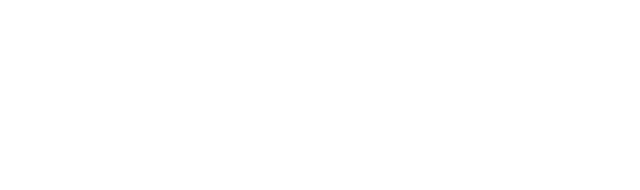
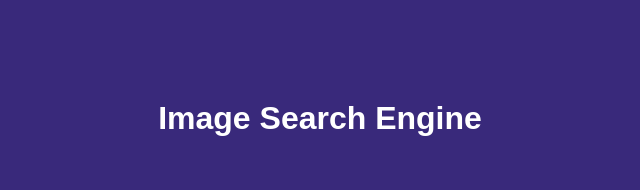
Before and after one commit to Vikalp-Mishra03/Image_search_engine, a plain HTML site: page index.html in a window 1280 px wide. Shown: the whole page, without its empty margins (320-960 px from the left). Drawn offline with Linux system fonts and the light colour scheme.

Commit message:
complete h1 heading

```diff
--- a/index.html
+++ b/index.html
@@ -0,0 +1,13 @@
+<!DOCTYPE html>
+<html lang="en">
+<head>
+    <meta charset="UTF-8">
+    <meta name="viewport" content="width=device-width, initial-scale=1.0">
+    <title>Image Search Engine</title>
+    <link rel="stylesheet" href="style.css">
+</head>
+<body>
+    <h1>Image Search Engine</h1>
+    <script src="script.js"></script>
+</body>
+</html>
--- a/style.css
+++ b/style.css
@@ -4,3 +4,14 @@
     box-sizing: border-box;
     font-family: 'poppins', sans-serif;
 }
+
+body{
+    background: #39297b;
+    color: #fff;
+}
+
+h1{
+    text-align: center;
+    margin: 100px auto 50px;
+    font-weight: 600;
+}
```
